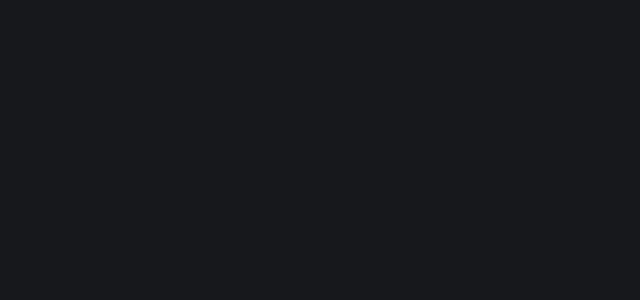
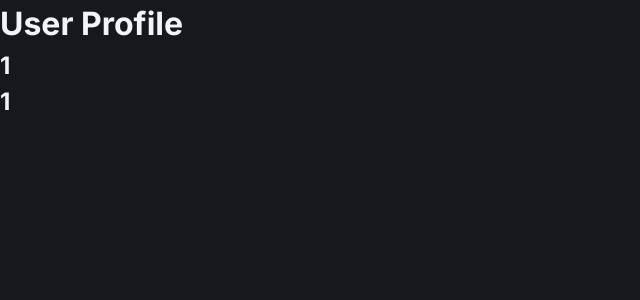
Before and after one commit to ClementCatel/vue3-course-2025, a Vue app: page /user/1 in a window 1280 px wide. Before the commit this address had no page. Shown: the top 300 px of the page, without its empty margins (0-640 px from the left). Built offline with nearby package versions, Linux system fonts and the light colour scheme.

Commit message:
add route params

```diff
--- a/src/components/AppPost.vue
+++ b/src/components/AppPost.vue
@@ -5,11 +5,11 @@
 
 const router = useRouter();
 
-defineProps(["post"]);
+const props = defineProps(["post"]);
 const emit = defineEmits(["delete", "like"]);
 
 const goToUserProfile = () => {
-  router.push({ name: "user-profile"});
+  router.push({ name: "user-profile", params: { username: props.post.user.username } });
 }
 </script>
 
--- a/src/pages/UserProfile.vue
+++ b/src/pages/UserProfile.vue
@@ -1,7 +1,14 @@
 <script setup>
+import { useRoute } from 'vue-router';
+
+const route = useRoute();
+
 const title = "User Profile";
+const username = route.params.username;
 </script>
 
 <template>
   <h1>{{ title }}</h1>
+  <h2>{{ $route.params.username }}</h2>
+  <h2>{{ username }}</h2>
 </template>
--- a/src/router.js
+++ b/src/router.js
@@ -10,7 +10,7 @@
     component: HomePage
   },
   {
-    path: "/user",
+    path: "/user/:username",
     name: "user-profile",
     component: UserProfile
   }
```
